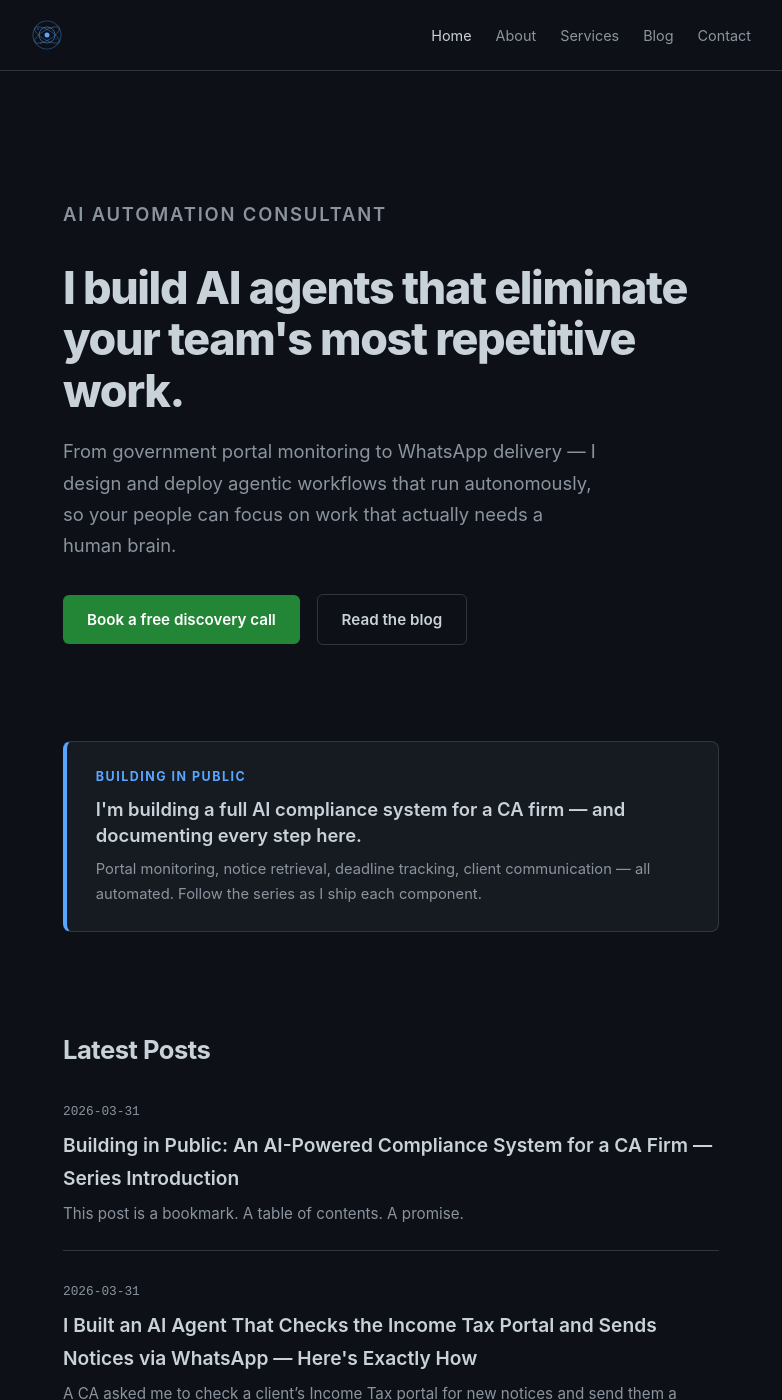
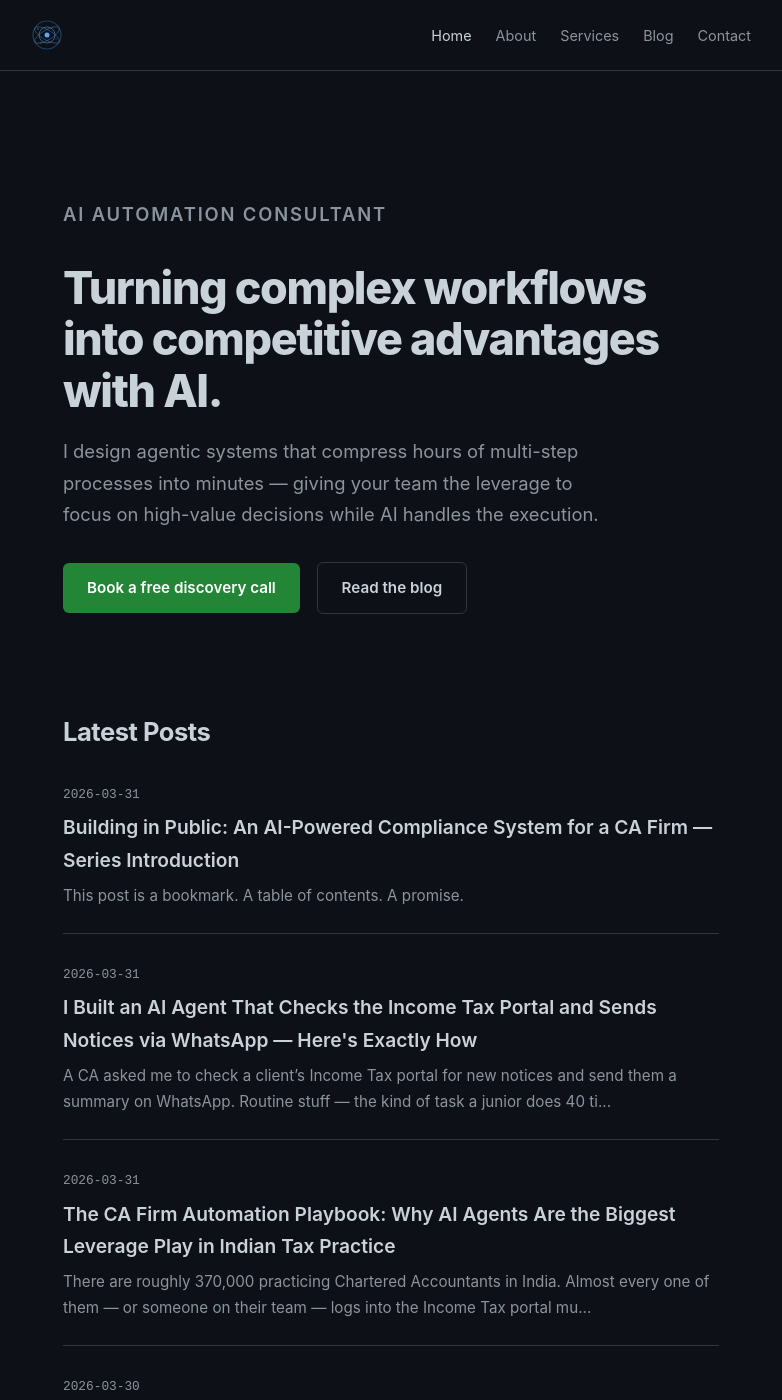
Before and after one commit to prithvi-vk/prithvi-vk.github.io, a Jekyll site: the page built from index.md, in a window 1280 px wide and 1400 px high. Shown: the whole window, without its empty margins (249-1031 px from the left). Built offline with Jekyll 4.4.1, drawn with Linux system fonts in a browser that asks for light colours.

Commit message:
Update homepage: remove featured banner, rework hero copy to be ROI-driven and generic

```diff
--- a/index.md
+++ b/index.md
@@ -1,23 +1,15 @@
 ---
 layout: default
 title: Home
-description: "Prithvi VK — AI Automation Consultant specializing in agentic workflows, browser automation, and compliance automation for CA firms and SMBs in India."
+description: "Prithvi VK — AI Automation Consultant. I design and deploy agentic workflows that turn complex multi-step processes into one-click operations for businesses."
 ---
 
 <div class="hero">
   <p class="hero-label">AI Automation Consultant</p>
-  <h1>I build AI agents that eliminate your team's most repetitive work.</h1>
-  <p>From government portal monitoring to WhatsApp delivery — I design and deploy agentic workflows that run autonomously, so your people can focus on work that actually needs a human brain.</p>
+  <h1>Turning complex workflows into competitive advantages with AI.</h1>
+  <p>I design agentic systems that compress hours of multi-step processes into minutes — giving your team the leverage to focus on high-value decisions while AI handles the execution.</p>
   <a href="/contact" class="btn">Book a free discovery call</a>
   <a href="/blog" class="btn btn-outline">Read the blog</a>
-</div>
-
-<div class="section">
-  <div class="featured-banner">
-    <p class="featured-label">Building in Public</p>
-    <h3><a href="/blog/building-in-public-ca-automation-series/">I'm building a full AI compliance system for a CA firm — and documenting every step here.</a></h3>
-    <p class="featured-desc">Portal monitoring, notice retrieval, deadline tracking, client communication — all automated. Follow the series as I ship each component.</p>
-  </div>
 </div>
 
 <div class="section">
```
